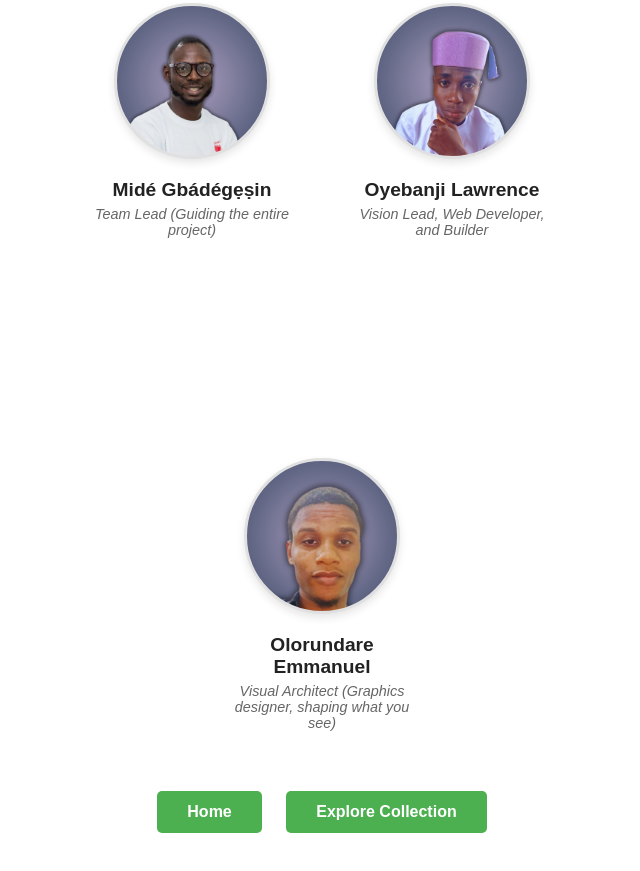
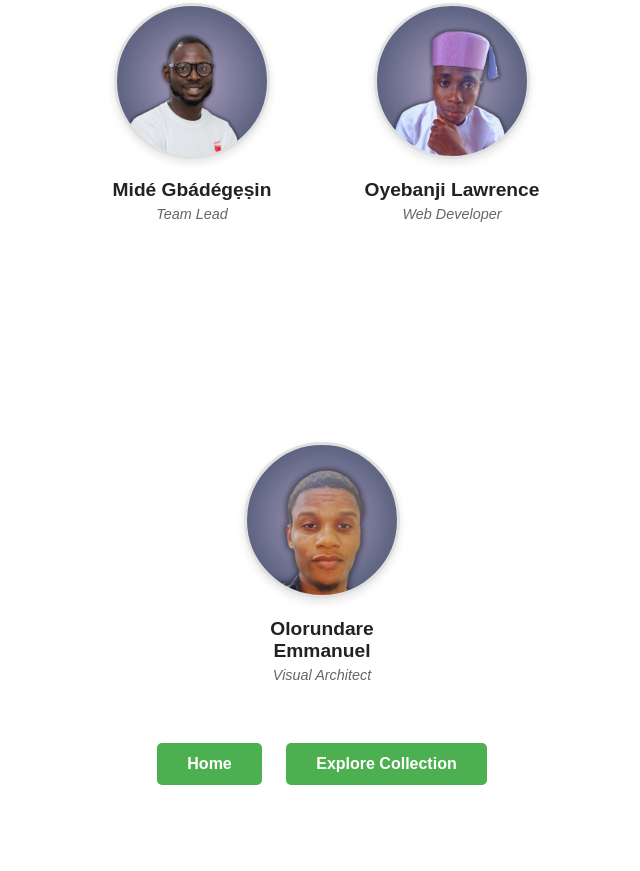
Before and after one commit to CANABEINGS/Team, a plain HTML site: page index.html in a window 1280 px wide. Shown: the part 281-1152 px from the top of the page, without its empty margins (318-958 px from the left). Drawn offline with Linux system fonts and the light colour scheme.

Commit message:
Update index.html

```diff
--- a/index.html
+++ b/index.html
@@ -21,7 +21,7 @@
                     <!-- Image will be loaded via JS -->
                 </div>
                 <div class="member-name">Midé Gbádégẹṣin</div>
-                <div class="member-role">Team Lead (Guiding the entire project)</div>
+                <div class="member-role">Team Lead</div>
             </div>
 
             <!-- Right Team Member -->
@@ -30,7 +30,7 @@
                     <!-- Image will be loaded via JS -->
                 </div>
                 <div class="member-name">Oyebanji Lawrence</div>
-                <div class="member-role">Vision Lead, Web Developer, and Builder</div>
+                <div class="member-role">Web Developer</div>
             </div>
 
             <!-- Bottom Center Team Member -->
@@ -40,7 +40,7 @@
                     <!-- Image will be loaded via JS -->
                 </div>
                 <div class="member-name">Olorundare Emmanuel</div>
-                <div class="member-role">Visual Architect (Graphics designer, shaping what you see)</div>
+                <div class="member-role">Visual Architect</div>
             </div>
         </div>
 
```
